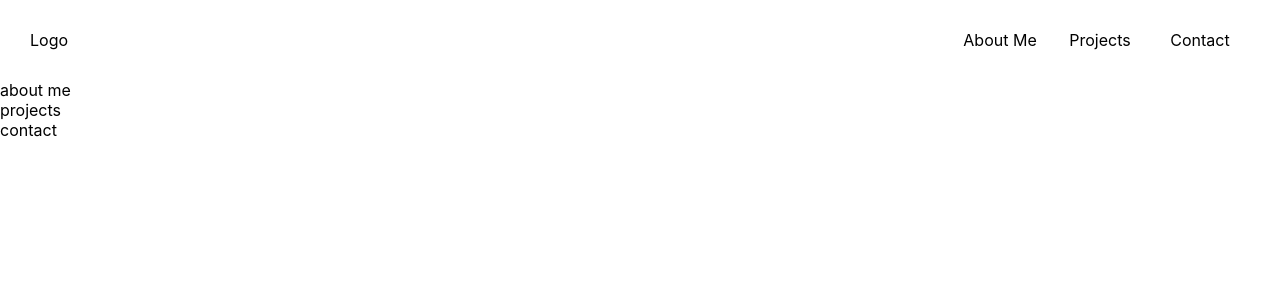
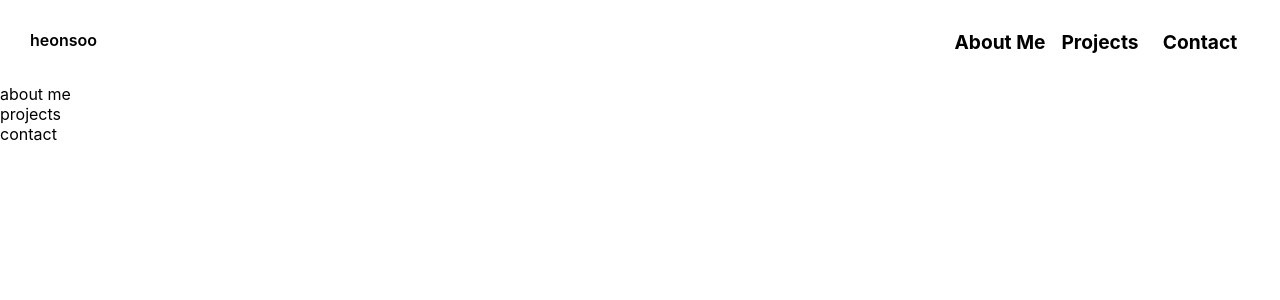
Before and after one commit to hspark220/hspark220.github.io, a React (Create React App) app: page / in a window 1280 px wide. Shown: the top 300 px of the page. Built offline with nearby package versions, Linux system fonts and the light colour scheme.

Commit message:
Change logo -> heonsoo

```diff
--- a/src/components/naviagation.js
+++ b/src/components/naviagation.js
@@ -6,7 +6,7 @@ const Navigation = () => {
     return (
         <div className="navigation">
             <div className='logo'>
-                Logo
+                heonsoo
             </div>
             <div className='tabs'>
                 <Tab sectionName="about" tabName="About Me"/>
--- a/src/index.css
+++ b/src/index.css
@@ -30,4 +30,10 @@ a {
 .tab {
   width: 100px;
   text-align: center;
+  font-size: 1.2rem;
+  font-weight: 700;
 }
+
+.logo {
+  font-weight: 600;
+}
```
